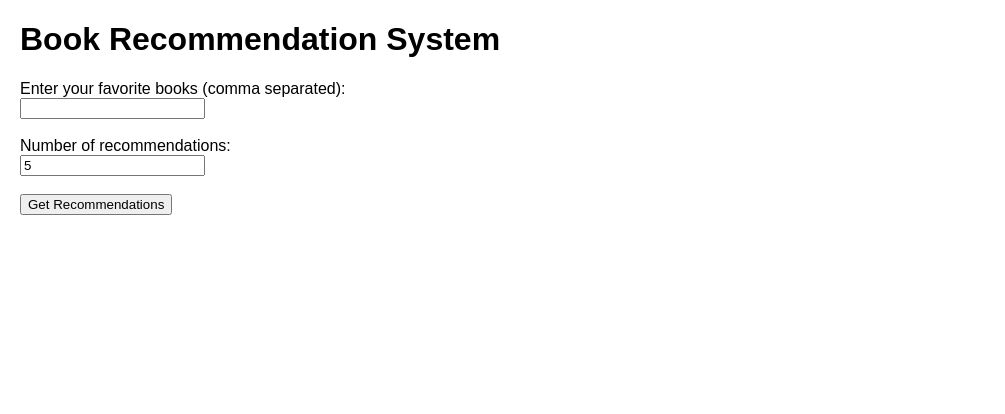
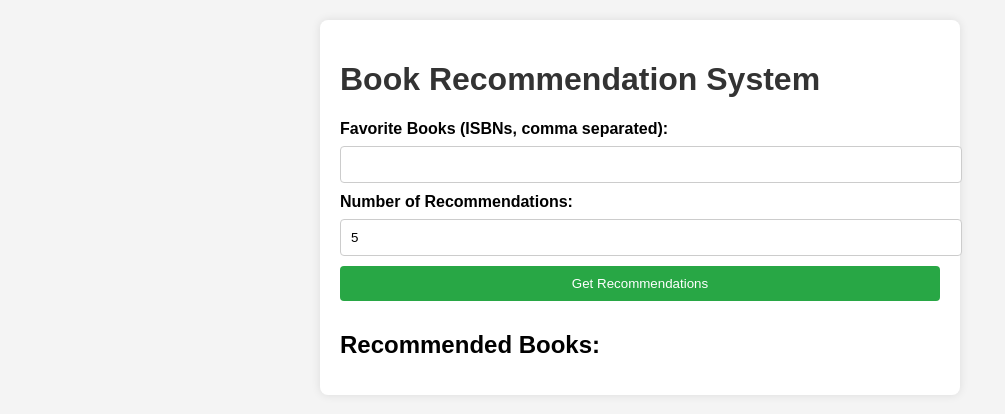
Before and after one commit to LitSwap/ml-api, a Flask app: page / in a window 1280 px wide. Shown: the top 414 px of the page, without its empty margins (0-1005 px from the left). Run offline with Flask 3, Linux system fonts and the light colour scheme; parts of the project's set-up code (start-up, migrations or seed data) failed here and were passed over.

Commit message:
change data source to from api

```diff
--- a/app.py
+++ b/app.py
@@ -4,19 +4,44 @@ import pandas as pd
 from sklearn.preprocessing import LabelEncoder
 from sklearn.neighbors import NearestNeighbors
 import numpy as np
+import requests
 
 app = Flask(__name__)
 
-# Load and preprocess data
-df = pd.read_csv('./data/preprocessed_books.csv')
+response = requests.get('https://litswap-project.et.r.appspot.com/booksnoauth')
 
+try:
+    response_json = response.json()
+except requests.exceptions.JSONDecodeError:
+    response_json = []
+    print("Response is not in JSON format.")
+    print("Status code:", response.status_code)
+
+unique_books = {}
+for book in response_json:
+    isbn = book['isbn']
+    if isbn not in unique_books:
+        year = book['year'].split("-")[0] if 'year' in book and book['year'] and book['year'].isdigit() else 'Tahun Tidak Tersedia'
+        unique_books[isbn] = {
+            'title': book['title'],
+            'author': book['author'],
+            'genre': book['genre'],
+            'year': str(year)
+        }
+
+# Convert the unique_books dictionary to a DataFrame
+df = pd.DataFrame.from_dict(unique_books, orient='index')
+
+# Preprocess data
 label_encoder_author = LabelEncoder()
-label_encoder_publisher = LabelEncoder()
+label_encoder_genre = LabelEncoder()
 
-df['book_author_encoded'] = label_encoder_author.fit_transform(df['Book-Author'])
-df['publisher_encoded'] = label_encoder_publisher.fit_transform(df['Publisher'])
+df['author_encoded'] = label_encoder_author.fit_transform(df['author'])
+df['genre_encoded'] = label_encoder_genre.fit_transform(df['genre'])
 
-features = df[['book_author_encoded', 'publisher_encoded', 'Year-Of-Publication']]
+df['year'] = df['year'].apply(lambda x: int(x) if x.isdigit() else -1)
+
+features = df[['author_encoded', 'genre_encoded', 'year']]
 
 # Fit k-NN model
 knn = NearestNeighbors(n_neighbors=5, algorithm='auto')
@@ -29,16 +54,26 @@ def index():
 @app.route('/recommend', methods=['POST'])
 def recommend_books():
     data = request.json
+    if not data or 'favorite_books' not in data:
+        return jsonify({'error': 'Invalid input'}), 400
+
     favorite_books = data['favorite_books']
-    n_recommendations = data.get('n_recommendations', 5)
+    n_recommendations = int(data.get('n_recommendations', 5))  # Ensure n_recommendations is an integer
 
-    book_indices = [df[df['ISBN'] == book].index[0] for book in favorite_books]
+    try:
+        book_indices = [df.index.get_loc(book) for book in favorite_books if book in df.index]
+        if not book_indices:
+            return jsonify({'error': 'No valid favorite books found'}), 404
+    except KeyError:
+        return jsonify({'error': 'One or more books not found'}), 404
+
     mean_feature_vector = np.mean(features.iloc[book_indices, :], axis=0).values.reshape(1, -1)
     distances, indices = knn.kneighbors(mean_feature_vector, n_neighbors=n_recommendations + 1)
 
-    recommended_books = [df.iloc[indices[0][i]]['ISBN'] for i in range(1, len(indices[0]))]
+    recommended_books = [df.iloc[indices[0][i]].name for i in range(1, len(indices[0]))]
 
     return jsonify(recommended_books)
+
 # Swagger UI setup
 SWAGGER_URL = '/swagger'
 API_URL = '/static/swagger.yaml'
--- a/templates/index.html
+++ b/templates/index.html
@@ -3,34 +3,86 @@
 <head>
     <meta charset="UTF-8">
     <meta name="viewport" content="width=device-width, initial-scale=1.0">
-    <title>Book Recommendation System</title>
+    <title>Book Recommendation</title>
     <style>
         body {
             font-family: Arial, sans-serif;
-            margin: 20px;
+            margin: 0;
+            padding: 20px;
+            background-color: #f4f4f4;
         }
-        #recommendations {
+        h1 {
+            color: #333;
+        }
+        .container {
+            max-width: 600px;
+            margin: 0 auto;
+            background: #fff;
+            padding: 20px;
+            border-radius: 8px;
+            box-shadow: 0 0 10px rgba(0, 0, 0, 0.1);
+        }
+        label {
+            display: block;
+            margin-bottom: 8px;
+            font-weight: bold;
+        }
+        input[type="text"], input[type="number"], button {
+            width: 100%;
+            padding: 10px;
+            margin-bottom: 10px;
+            border: 1px solid #ccc;
+            border-radius: 4px;
+        }
+        button {
+            background-color: #28a745;
+            color: white;
+            border: none;
+            cursor: pointer;
+        }
+        button:hover {
+            background-color: #218838;
+        }
+        .recommendations {
             margin-top: 20px;
+        }
+        .recommendations h2 {
+            margin-bottom: 10px;
+        }
+        .recommendations ul {
+            list-style-type: none;
+            padding: 0;
+        }
+        .recommendations li {
+            background: #e9ecef;
+            margin-bottom: 8px;
+            padding: 10px;
+            border-radius: 4px;
         }
     </style>
 </head>
 <body>
-    <h1>Book Recommendation System</h1>
-    <form id="recommendationForm">
-        <label for="favoriteBooks">Enter your favorite books (comma separated):</label><br>
-        <input type="text" id="favoriteBooks" name="favoriteBooks" required><br><br>
-        <label for="nRecommendations">Number of recommendations:</label><br>
-        <input type="number" id="nRecommendations" name="nRecommendations" value="5" required><br><br>
-        <button type="submit">Get Recommendations</button>
-    </form>
-    <div id="recommendations"></div>
+    <div class="container">
+        <h1>Book Recommendation System</h1>
+        <form id="recommendationForm">
+            <label for="favoriteBooks">Favorite Books (ISBNs, comma separated):</label>
+            <input type="text" id="favoriteBooks" name="favoriteBooks" required>
+            <label for="nRecommendations">Number of Recommendations:</label>
+            <input type="number" id="nRecommendations" name="nRecommendations" value="5" min="1" required>
+            <button type="submit">Get Recommendations</button>
+        </form>
+        <div class="recommendations" id="recommendations">
+            <h2>Recommended Books:</h2>
+            <ul id="recommendationList"></ul>
+        </div>
+    </div>
 
     <script>
         document.getElementById('recommendationForm').addEventListener('submit', function(event) {
             event.preventDefault();
 
             const favoriteBooks = document.getElementById('favoriteBooks').value.split(',').map(book => book.trim());
-            const nRecommendations = parseInt(document.getElementById('nRecommendations').value);
+            const nRecommendations = document.getElementById('nRecommendations').value;
 
             fetch('/recommend', {
                 method: 'POST',
@@ -41,8 +93,16 @@
             })
             .then(response => response.json())
             .then(data => {
-                const recommendationsDiv = document.getElementById('recommendations');
-                recommendationsDiv.innerHTML = '<h2>Recommended Books:</h2><ul>' + data.map(book => `<li>${book}</li>`).join('') + '</ul>';
+                const recommendationList = document.getElementById('recommendationList');
+                recommendationList.innerHTML = '';
+
+                if (data.error) {
+                    recommendationList.innerHTML = `<li>${data.error}</li>`;
+                } else {
+                    data.forEach(book => {
+                        recommendationList.innerHTML += `<li>${book}</li>`;
+                    });
+                }
             })
             .catch(error => console.error('Error:', error));
         });
```
